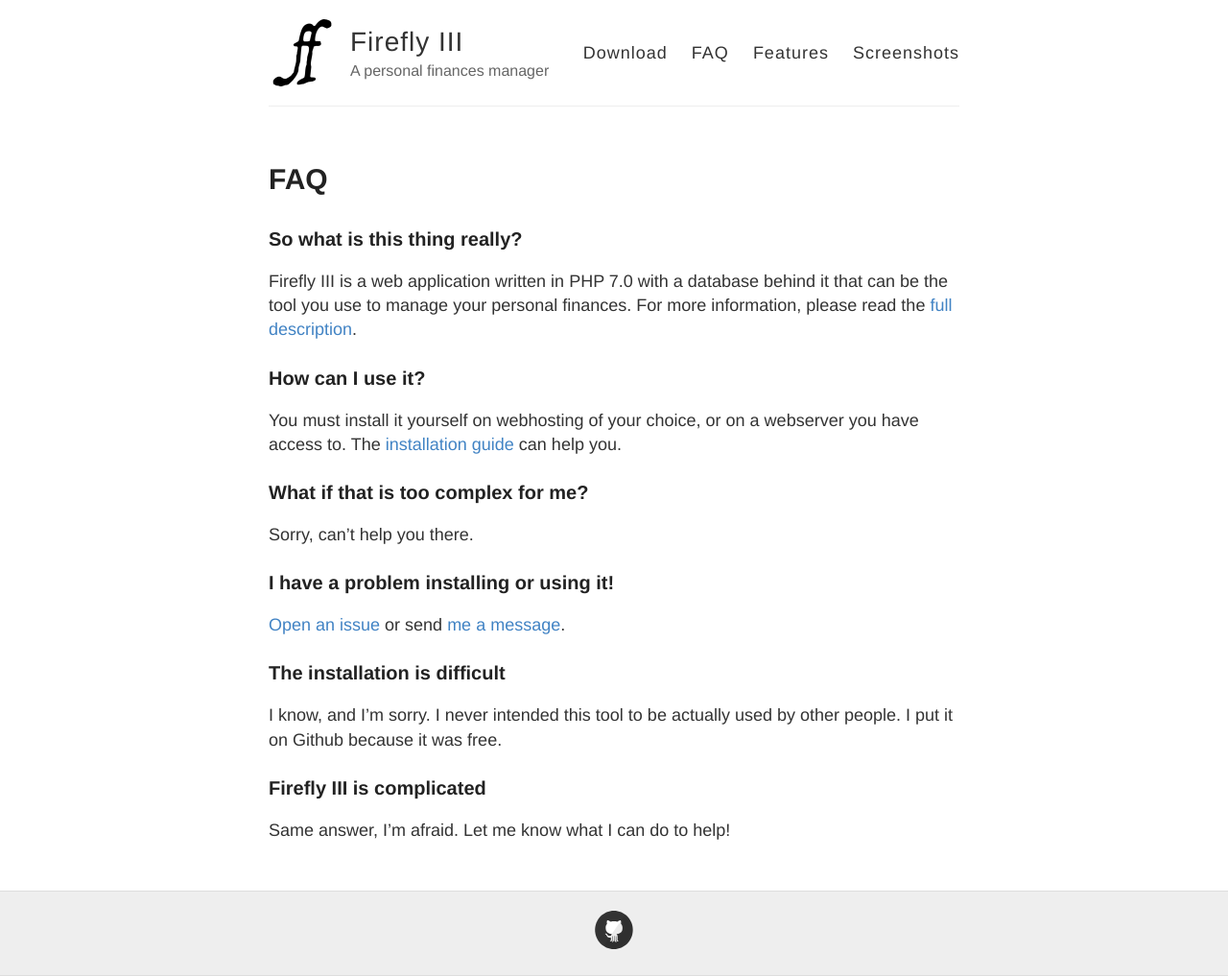
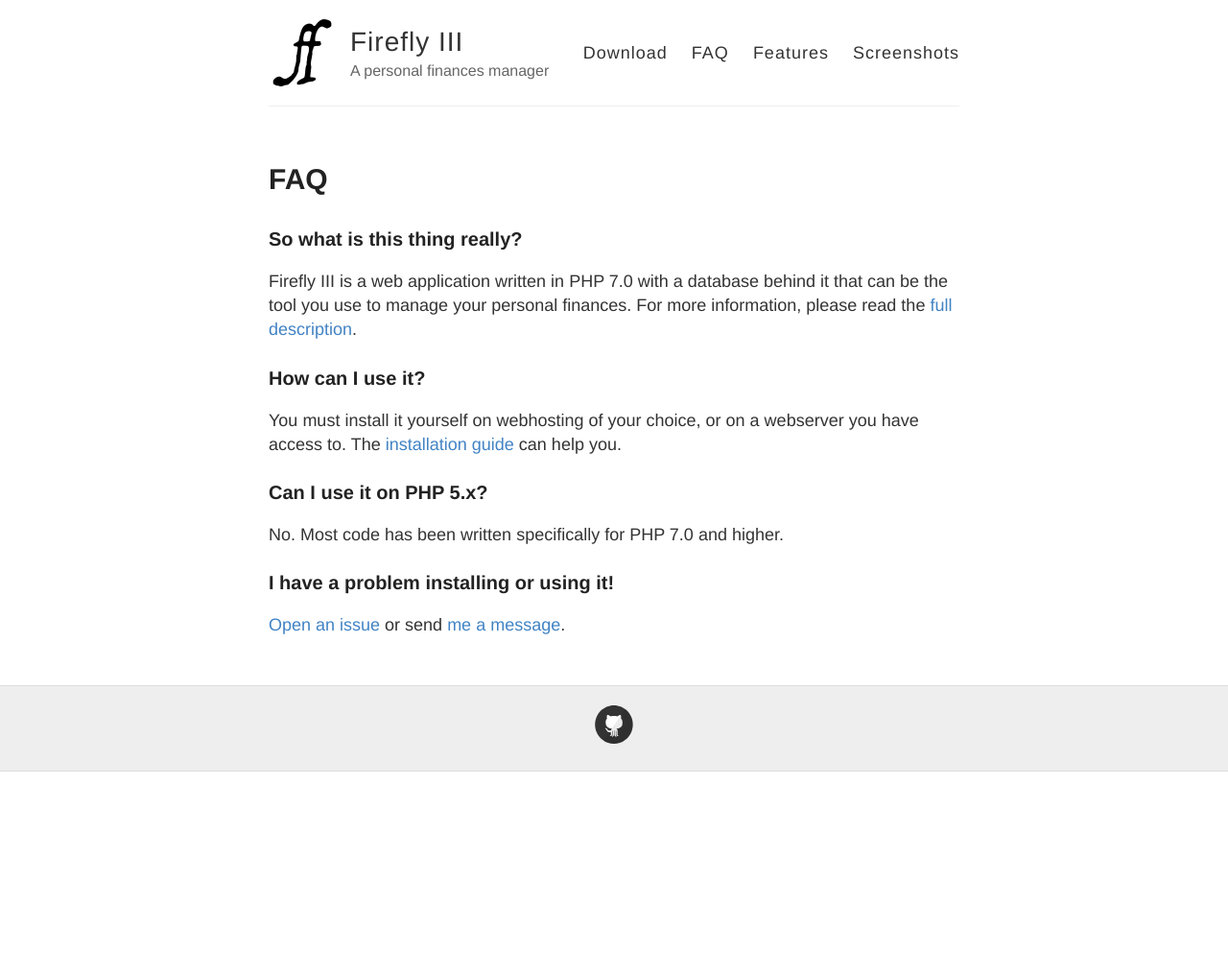
Before and after one commit to firefly-iii/firefly-iii.org, a Jekyll site: the page built from faq.md, in a window 1280 px wide. Shown: the whole page at 96% size. Built offline with Jekyll 4.4.1, drawn with Linux system fonts in a browser that asks for light colours; after the commit the page ends 900 px from its top, so only the background shows below that.

```diff
--- a/faq.md
+++ b/faq.md
@@ -13,18 +13,10 @@ Firefly III is a web application written in PHP 7.0 with a database behind it th
 
 You must install it yourself on webhosting of your choice, or on a webserver you have access to. The [installation guide](/installation-guide/) can help you.
 
-### What if that is too complex for me?
+### Can I use it on PHP 5.x?
 
-Sorry, can't help you there.
+No. Most code has been written specifically for PHP 7.0 and higher.
 
 ### I have a problem installing or using it!
 
 [Open an issue](https://github.com/JC5/firefly-iii/issues/new) or send [me a message](mailto:thegrumpydictator@gmail.com).
-
-### The installation is difficult
-
-I know, and I'm sorry. I never intended this tool to be actually used by other people. I put it on Github because it was free.
-
-### Firefly III is complicated
-
-Same answer, I'm afraid. Let me know what I can do to help!
--- a/index.html
+++ b/index.html
@@ -11,8 +11,6 @@ layout: default
       <div class="entry">
         {{ post.content }}
       </div>
-
-      <a href="{{ site.baseurl }}{{ post.url }}" class="read-more">Read More</a>
     </article>
   {% endfor %}
 </div>
```
